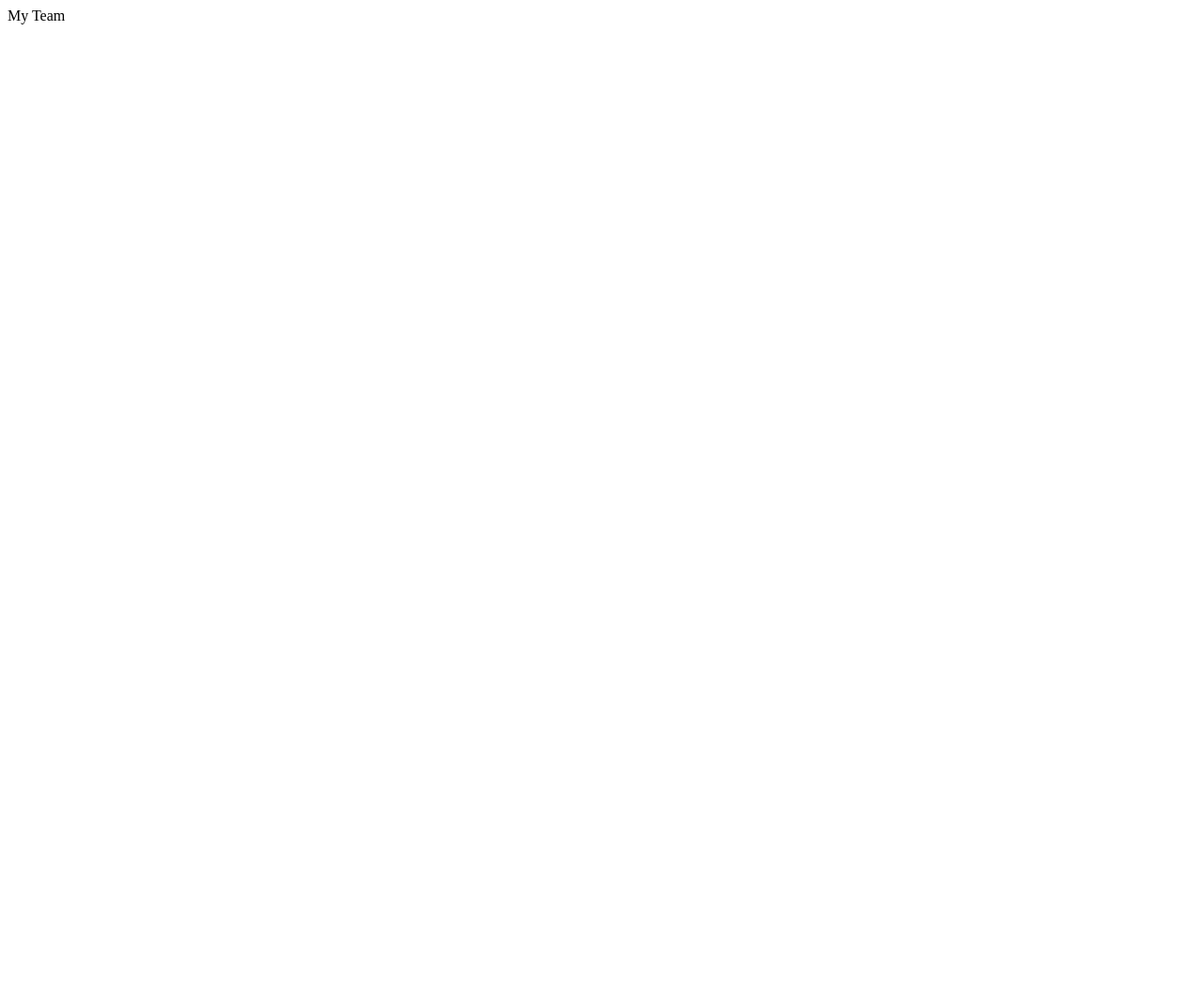
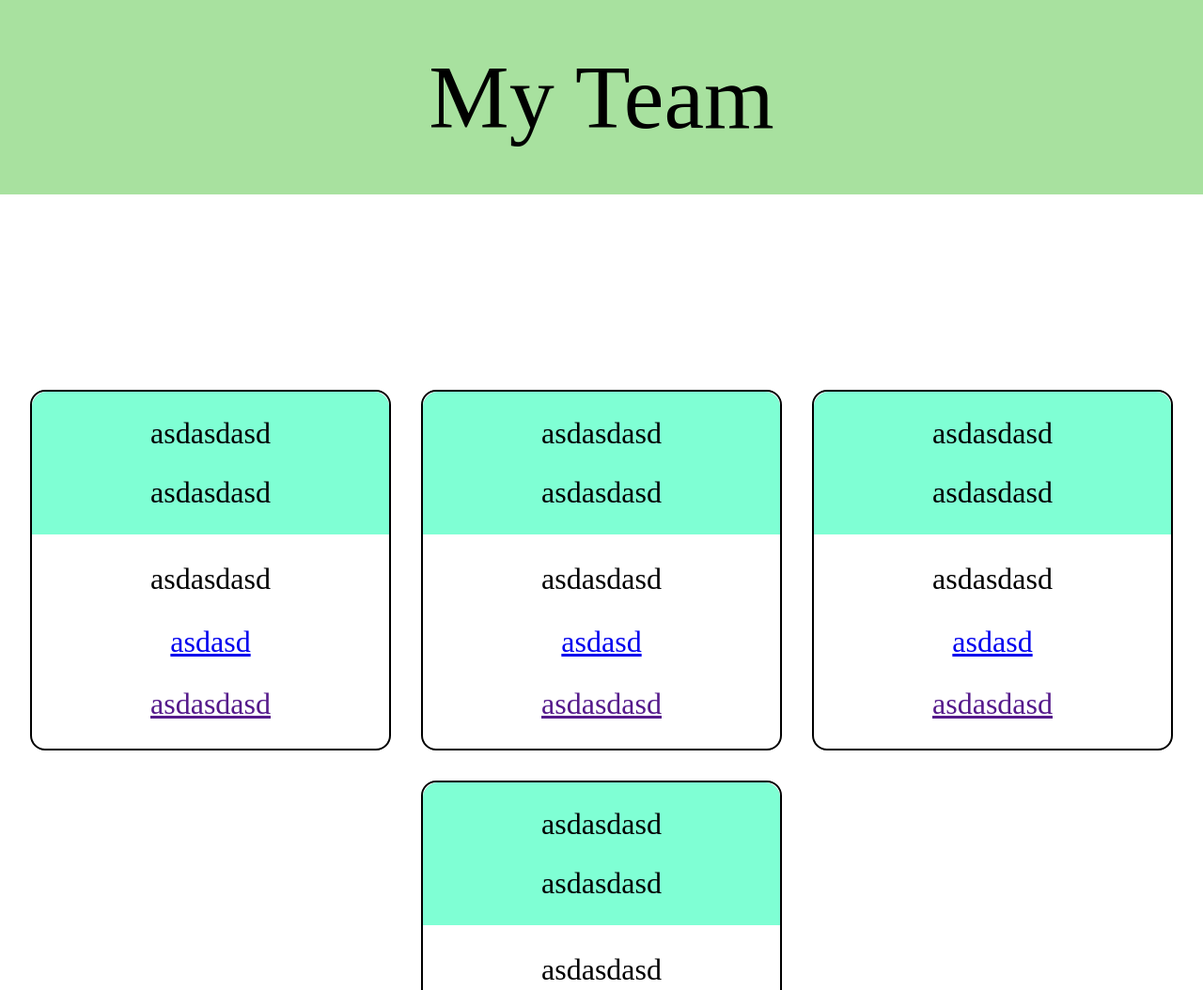
Before and after one commit to MaDCodingPower/TeamCardGenerator, a plain HTML site: page dist/index.html in a window 1280 px wide. Shown: the top 1054 px of the page at 94% size. Before the commit the page ends 800 px from the top, so only its background shows below. Drawn offline with Linux system fonts and the light colour scheme.

Commit message:
finished html skelly and css file

```diff
--- a/dist/index.html
+++ b/dist/index.html
@@ -5,31 +5,107 @@
     <meta http-equiv="X-UA-Compatible" content="IE=edge">
     <meta name="viewport" content="width=device-width, initial-scale=1.0">
     <title>Team Roster</title>
+    <link rel="stylesheet" href="./style.css">
 </head>
 <body>
     <header>
-        <div>My Team</div>
+        My Team
     </header>
     <main>
         <div class="flexContainer">
             <section class="teamCard">
                 <section class="cardHeader">
-                    <div class="employeeName">
+                    <div class="employeeName text">
+                        asdasdasd
+                    </div>
 
-                    </div>
-                    <div class="employeeRole">
-
+                    <div class="employeeRole text">
+                        asdasdasd
                     </div>
                 </section>
                 <section class="employeeInfo">
-                    <div class="id">
+                    <div class="id text">
+                        asdasdasd
+                    </div>
 
+                    <a href = "mailto:" class="email text">
+                        asdasd
+                    </a>
+
+                    <a href="" class="github text">
+                        asdasdasd
+                    </a>
+                </section>
+            </section>
+            <section class="teamCard">
+                <section class="cardHeader">
+                    <div class="employeeName text">
+                        asdasdasd
                     </div>
-                    <a href = "mailto:" class="email">
 
+                    <div class="employeeRole text">
+                        asdasdasd
+                    </div>
+                </section>
+                <section class="employeeInfo">
+                    <div class="id text">
+                        asdasdasd
+                    </div>
+
+                    <a href = "mailto:" class="email text">
+                        asdasd
                     </a>
-                    <a href="" class="github">
 
+                    <a href="" class="github text">
+                        asdasdasd
+                    </a>
+                </section>
+            </section>
+            <section class="teamCard">
+                <section class="cardHeader">
+                    <div class="employeeName text">
+                        asdasdasd
+                    </div>
+
+                    <div class="employeeRole text">
+                        asdasdasd
+                    </div>
+                </section>
+                <section class="employeeInfo">
+                    <div class="id text">
+                        asdasdasd
+                    </div>
+
+                    <a href = "mailto:" class="email text">
+                        asdasd
+                    </a>
+
+                    <a href="" class="github text">
+                        asdasdasd
+                    </a>
+                </section>
+            </section>
+            <section class="teamCard">
+                <section class="cardHeader">
+                    <div class="employeeName text">
+                        asdasdasd
+                    </div>
+
+                    <div class="employeeRole text">
+                        asdasdasd
+                    </div>
+                </section>
+                <section class="employeeInfo">
+                    <div class="id text">
+                        asdasdasd
+                    </div>
+
+                    <a href = "mailto:" class="email text">
+                        asdasd
+                    </a>
+
+                    <a href="" class="github text">
+                        asdasdasd
                     </a>
                 </section>
             </section>
--- a/dist/style.css
+++ b/dist/style.css
@@ -0,0 +1,58 @@
+* {
+    box-sizing: border-box;
+    margin: 0;
+}
+
+header {
+    text-align: center;
+    font-size: 6em;
+    background-color: rgb(168, 225, 159);
+    padding: .5em 0;
+    margin-bottom: 2em;
+}
+
+.flexContainer {
+    display: flex;
+    width: 100%;
+    flex-direction: row;
+    flex-wrap: wrap;
+    justify-content: center;
+}
+
+.teamCard {
+    width: 30%;
+    height: 24em;
+    border: 2px solid black;
+    display: flex;
+    flex-direction: column;
+    align-items: center;
+    border-radius: 1em;
+    box-shadow: .1%;
+    margin: 1em 1em;
+}
+
+.cardHeader {
+    height: 40%;
+    background-color: aquamarine;
+    display: flex;
+    flex-direction: column;
+    width: 100%;
+    /* text-align: center; */
+    align-items: center;
+    justify-content: space-evenly;
+    border-radius: 1em 1em 0 0;
+}
+
+.employeeInfo {
+    width: 100%;
+    height: 60%;
+    display: flex;
+    flex-direction: column;
+    justify-content: space-evenly;
+    align-items: center;
+}
+
+.text {
+    font-size: 2em;
+    justify-content: space-evenly;
+}
```
